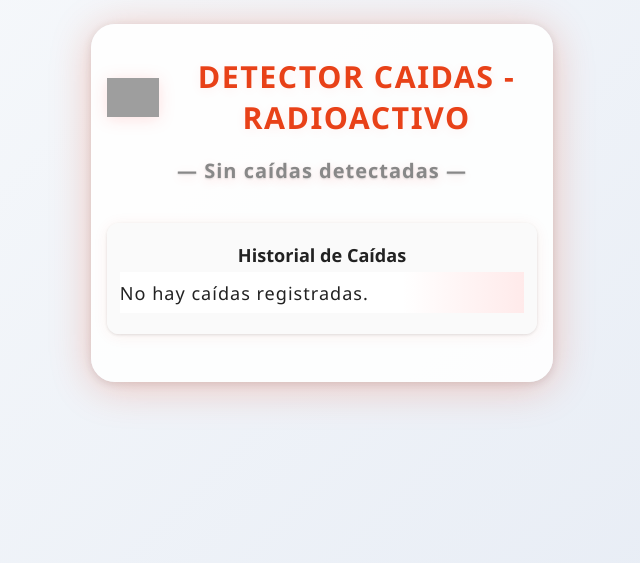
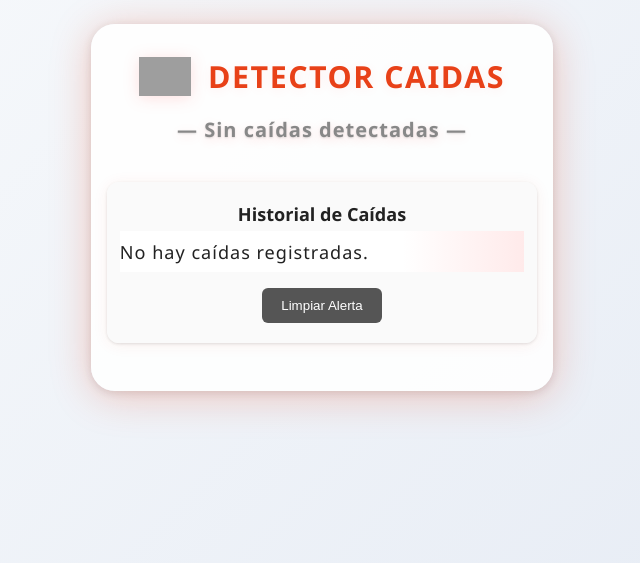
Before and after one commit to WilmerYulinio/vibrar, a Flask app: page / in a window 1280 px wide. Shown: the top 563 px of the page, without its empty margins (318-958 px from the left). Run offline with Flask 3, Linux system fonts and the light colour scheme; data that the repository does not hold is empty; grey boxes are pictures that could not be loaded.

Commit message:
Añade botón de reset y lógica para limpiar alerta

```diff
--- a/static/style.css
+++ b/static/style.css
@@ -121,3 +121,16 @@ h1 {
 ::-webkit-scrollbar-thumb {background: #e84118;}
 ::-webkit-scrollbar-track {background: #fff;}
 ::-webkit-scrollbar {width: 9px;}
+.btn-reset {
+  margin-top: 1rem;
+  padding: 0.6rem 1.2rem;
+  background: #555;
+  color: #fff;
+  border: none;
+  border-radius: 6px;
+  cursor: pointer;
+  transition: background 0.2s;
+}
+.btn-reset:hover {
+  background: #444;
+}
--- a/templates/index.html
+++ b/templates/index.html
@@ -10,12 +10,14 @@
   <div class="container">
     <h1>
       <img src="https://thumbs.dreamstime.com/z/esqueleto-rojo-con-el-s%C3%ADmbolo-de-la-alerta-de-la-radiaci%C3%B3n-19655097.jpg" alt="icon" class="logo"/>
-      DETECTOR CAIDAS - RADIOACTIVO
+      DETECTOR CAIDAS
     </h1>
     <div id="status" class="estado gris">Cargando datos…</div>
     <div class="historial-block">
       <b style="font-size:1.13rem;">Historial de Caídas</b>
       <ul id="historial"><li>Cargando…</li></ul>
+      <button id="btn-reset" class="btn-reset">Limpiar Alerta</button>
+
     </div>
   </div>
   <audio id="alerta-audio" preload="auto">
@@ -69,6 +71,15 @@
     document.body.addEventListener('touchstart', ()=>{
       document.getElementById('alerta-audio').play().catch(()=>{});
     }, {once:true});
+    // Al final de tu script, después de window.onload:
+document.getElementById('btn-reset')
+  .addEventListener('click', async () => {
+    // Llamamos al endpoint /ruido para resetear
+    await fetch('/ruido', { method: 'POST' });
+    // Volvemos a recargar el estado en pantalla
+    actualizar();
+});
+
   </script>
 </body>
 </html>
```
